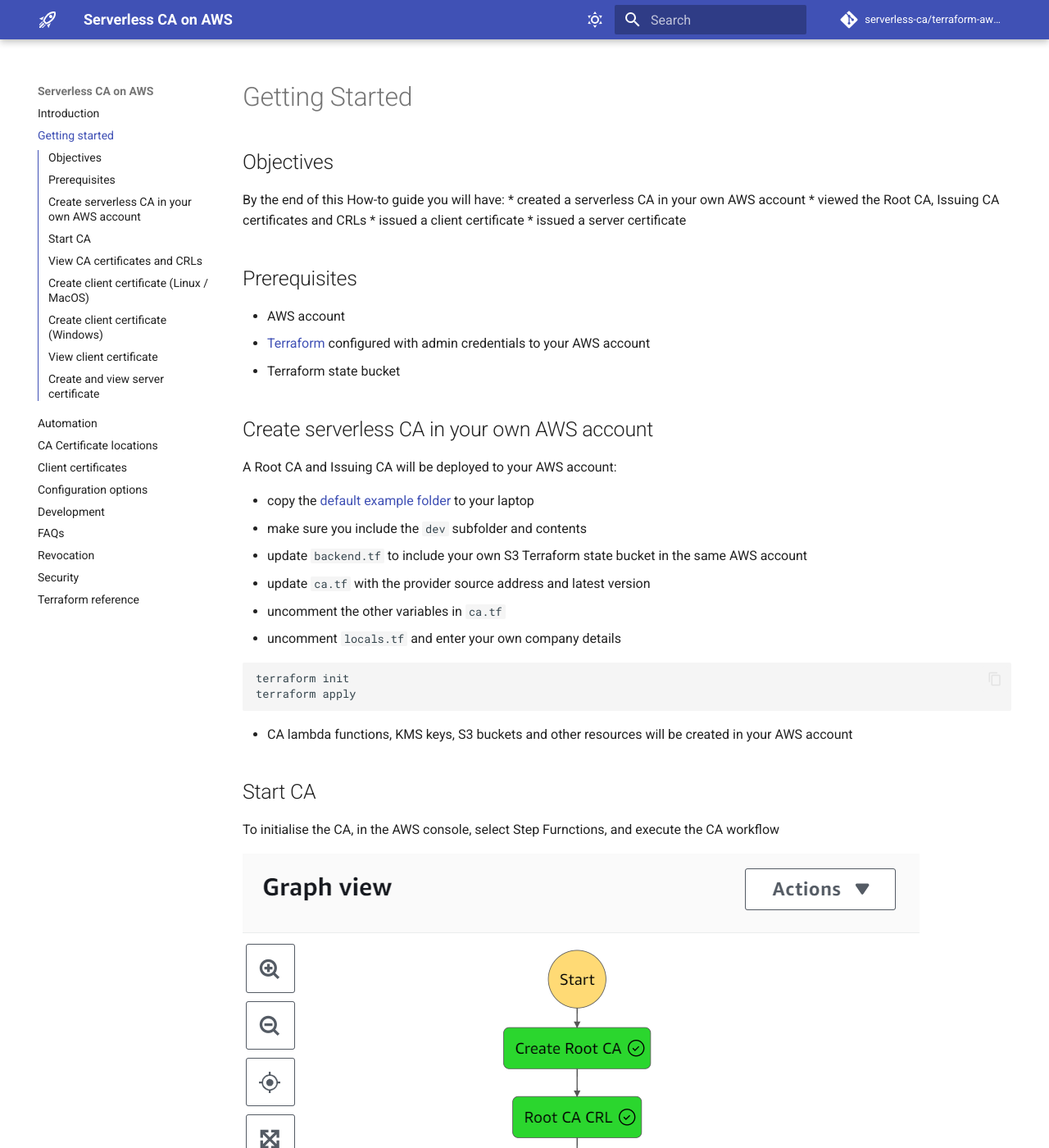
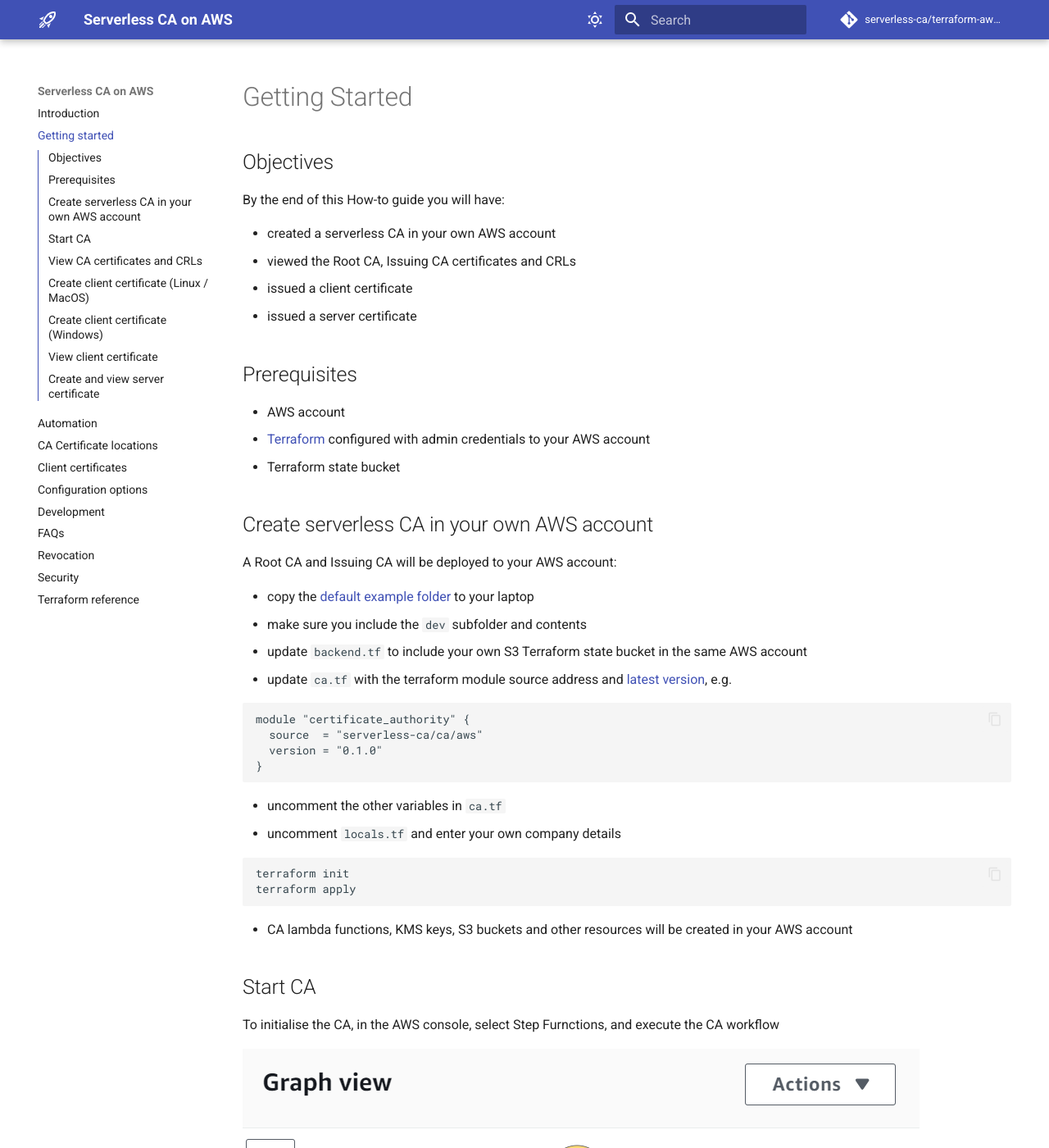
Before and after one commit to serverless-ca/terraform-aws-ca, an MkDocs documentation site: the page built from docs/getting-started.md, in a window 1280 px wide and 1400 px high. Shown: the whole window at 82% size. Built offline with MkDocs 1.6.1 and Material for MkDocs 9.7.7, drawn with Linux system fonts in a browser that asks for light colours; comment, search, counter and statistics services are not loaded.

Commit message:
Updates relating to Terraform Registry (#81)
Updates for Terraform registry

````diff
--- a/docs/getting-started.md
+++ b/docs/getting-started.md
@@ -2,6 +2,7 @@
 
 ## Objectives
 By the end of this How-to guide you will have:
+
 * created a serverless CA in your own AWS account
 * viewed the Root CA, Issuing CA certificates and CRLs
 * issued a client certificate
@@ -19,7 +20,13 @@
 * copy the [default example folder](https://github.com/serverless-ca/terraform-aws-ca/tree/main/examples/default) to your laptop
 * make sure you include the `dev` subfolder and contents
 * update `backend.tf` to include your own S3 Terraform state bucket in the same AWS account
-* update `ca.tf` with the provider source address and latest version
+* update `ca.tf` with the terraform module source address and [latest version](https://registry.terraform.io/modules/serverless-ca/ca/aws/latest), e.g.
+```
+module "certificate_authority" {
+  source  = "serverless-ca/ca/aws"
+  version = "0.1.0"
+}
+```
 * uncomment the other variables in `ca.tf`
 * uncomment `locals.tf` and enter your own company details
 ```
--- a/terraform-registry-manifest.json
+++ /dev/null
@@ -1,6 +0,0 @@
-{
-    "version": 1,
-    "metadata": {
-      "protocol_versions": ["5.0"]
-    }
-}
````
Also changed, not shown: README.md (+5 -11 lines), docs/faq.md (+3 -0 lines), docs/index.md (+1 -0 lines), mkdocs.yml (line endings or trailing spaces), 2 other files.
